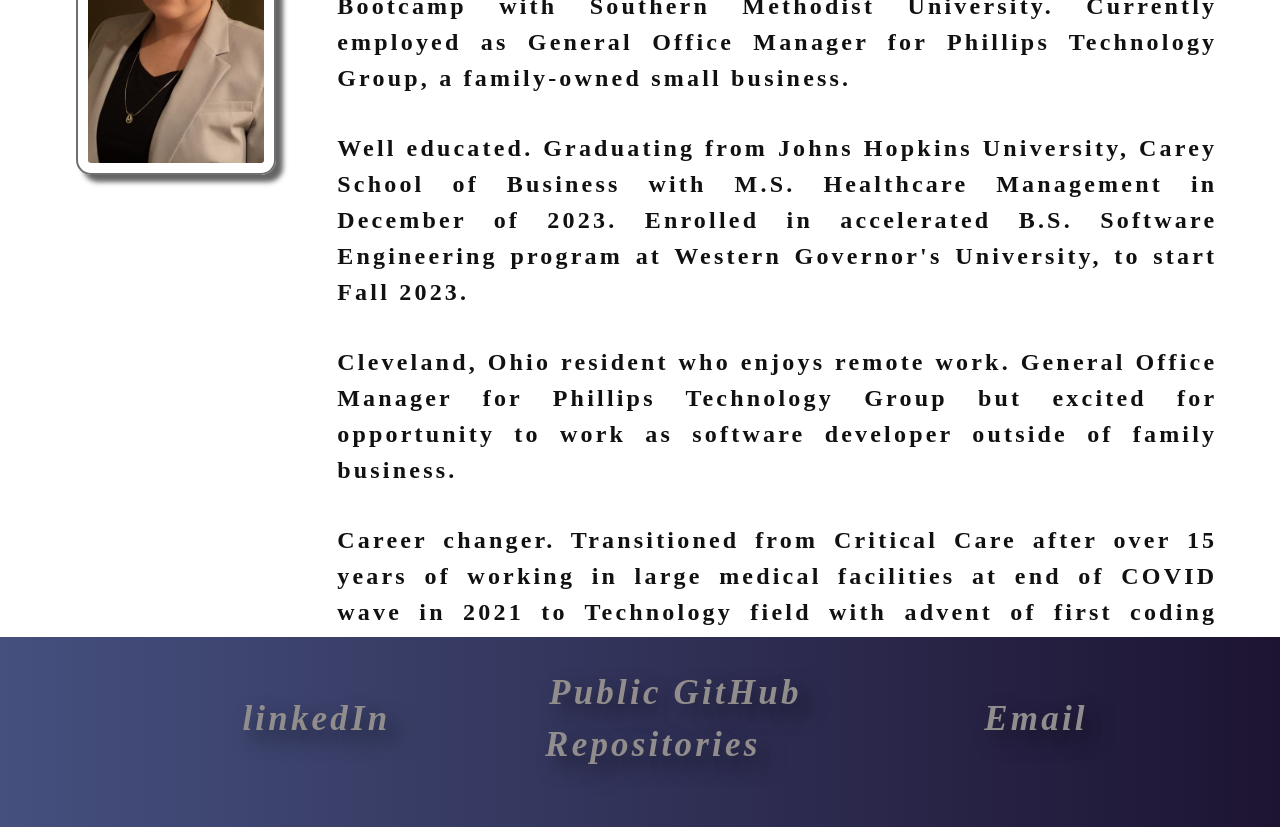
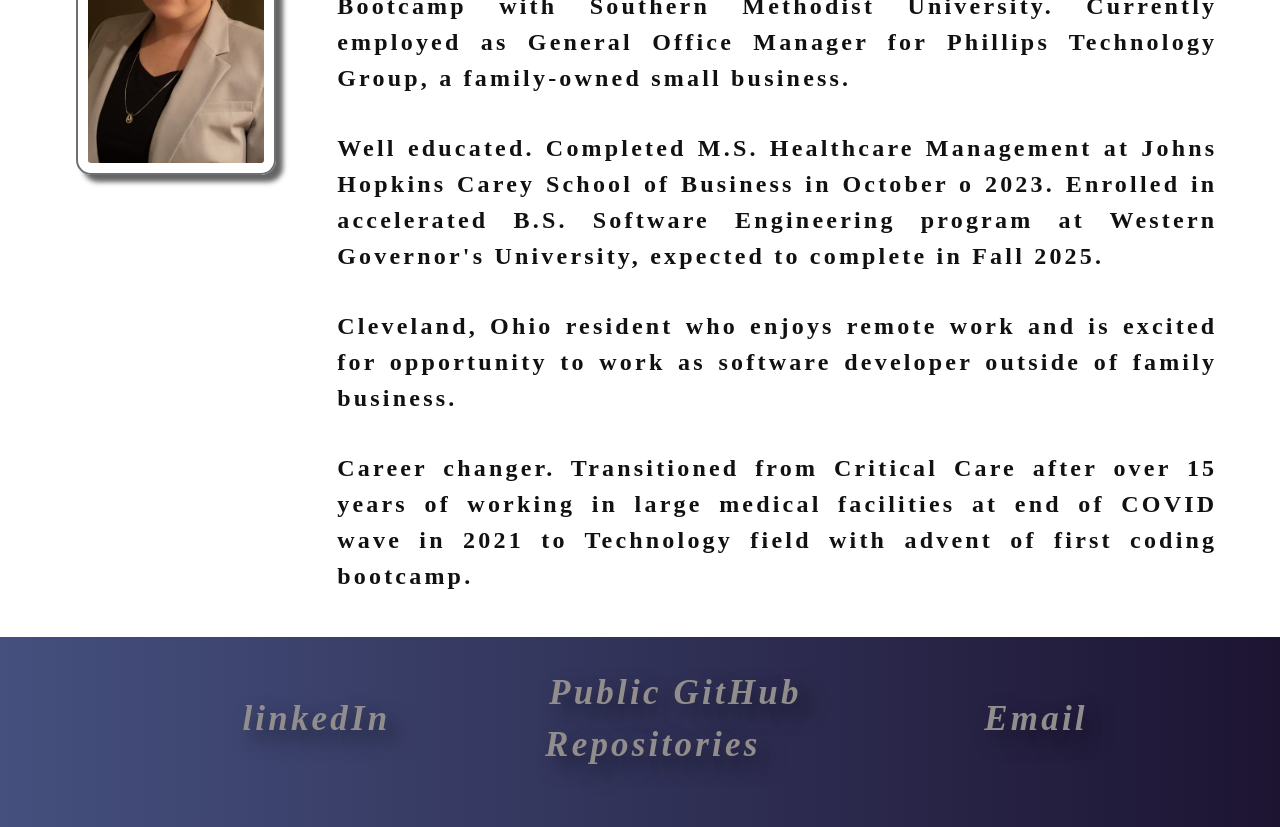
Before and after one commit to cphill11/react-portfolio, a React (Create React App) app: page / in a window 1280 px wide. Shown: the part 680-1507 px from the top of the page. Built offline with nearby package versions, Linux system fonts and the light colour scheme.

Commit message:
update about page with education changes

```diff
--- a/src/components/About.js
+++ b/src/components/About.js
@@ -24,16 +24,16 @@
           Junior Developer building professional and technical experience after completion of Case Western Reserve University's Full Stack Web Development program. Completed immersive Java Coding Bootcamp with Southern Methodist University.  Currently employed as General Office Manager for Phillips Technology Group, a family-owned small business.
          </p>
          <p>
-          Well educated.  Graduating from Johns Hopkins University, Carey School of Business with M.S. Healthcare Management in December of 2023. Enrolled in accelerated B.S. Software Engineering program at Western Governor's University, to start Fall 2023.
+          Well educated.  Completed M.S. Healthcare Management at Johns Hopkins Carey School of Business in October o 2023. Enrolled in accelerated B.S. Software Engineering program at Western Governor's University, expected to complete in Fall 2025.
           </p>
          <p>
-          Cleveland, Ohio resident who enjoys remote work. General Office Manager for Phillips Technology Group but excited for opportunity to work as software developer outside of family business.
+          Cleveland, Ohio resident who enjoys remote work and is excited for opportunity to work as software developer outside of family business.
           </p>
           <p>
           Career changer. Transitioned from Critical Care after over 15 years of working in large medical facilities at end of COVID wave in 2021 to Technology field with advent of first coding bootcamp.
           </p>
           <p>
-          International traveler, with visits to both Scotland and New Zealand.  Looking forward to future travel endeavors.
+          International traveler, with visits to both Scotland and New Zealand.  Ready to explore future travel endeavors.
           </p>
       </div>
       </div>
```
